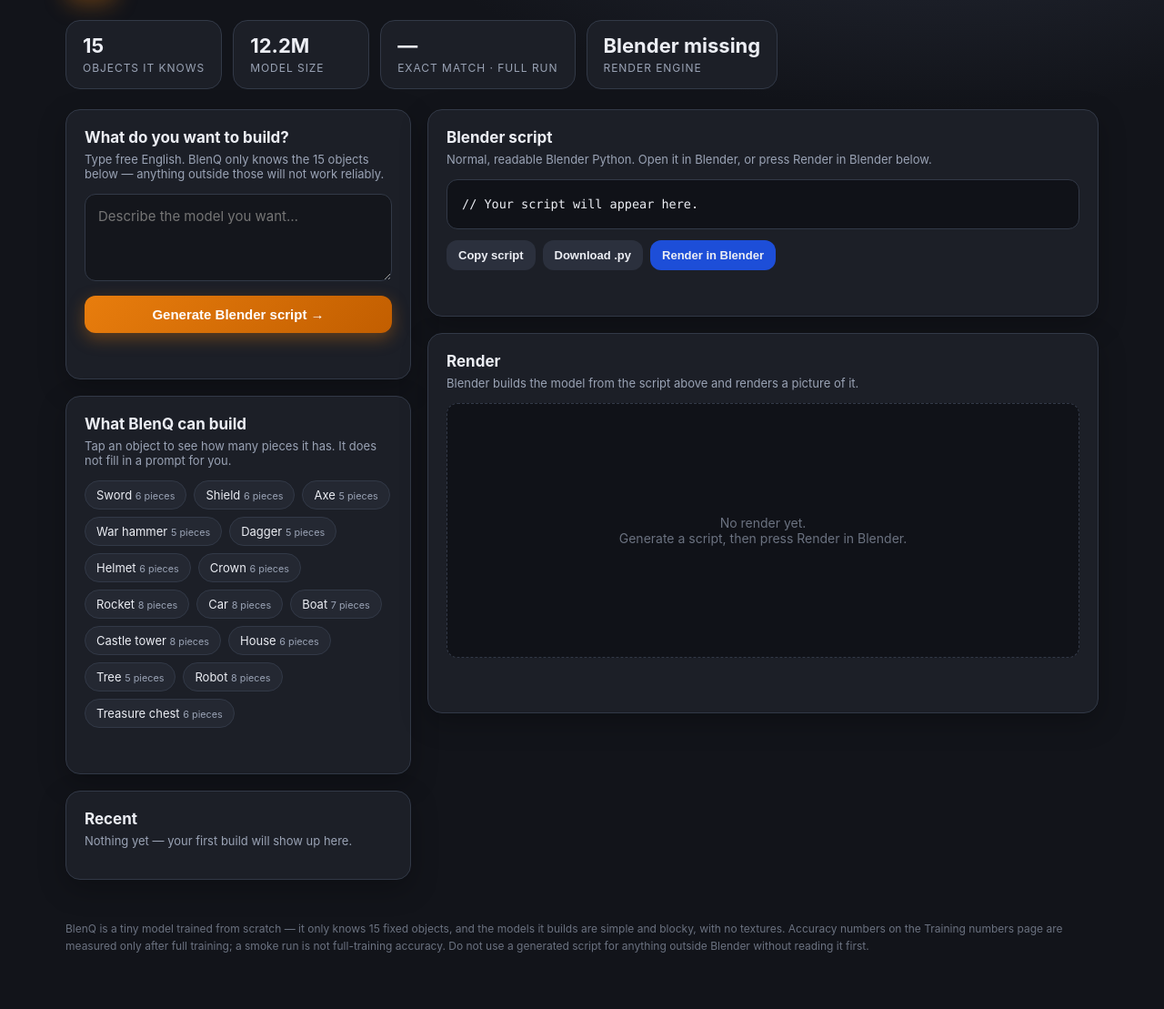
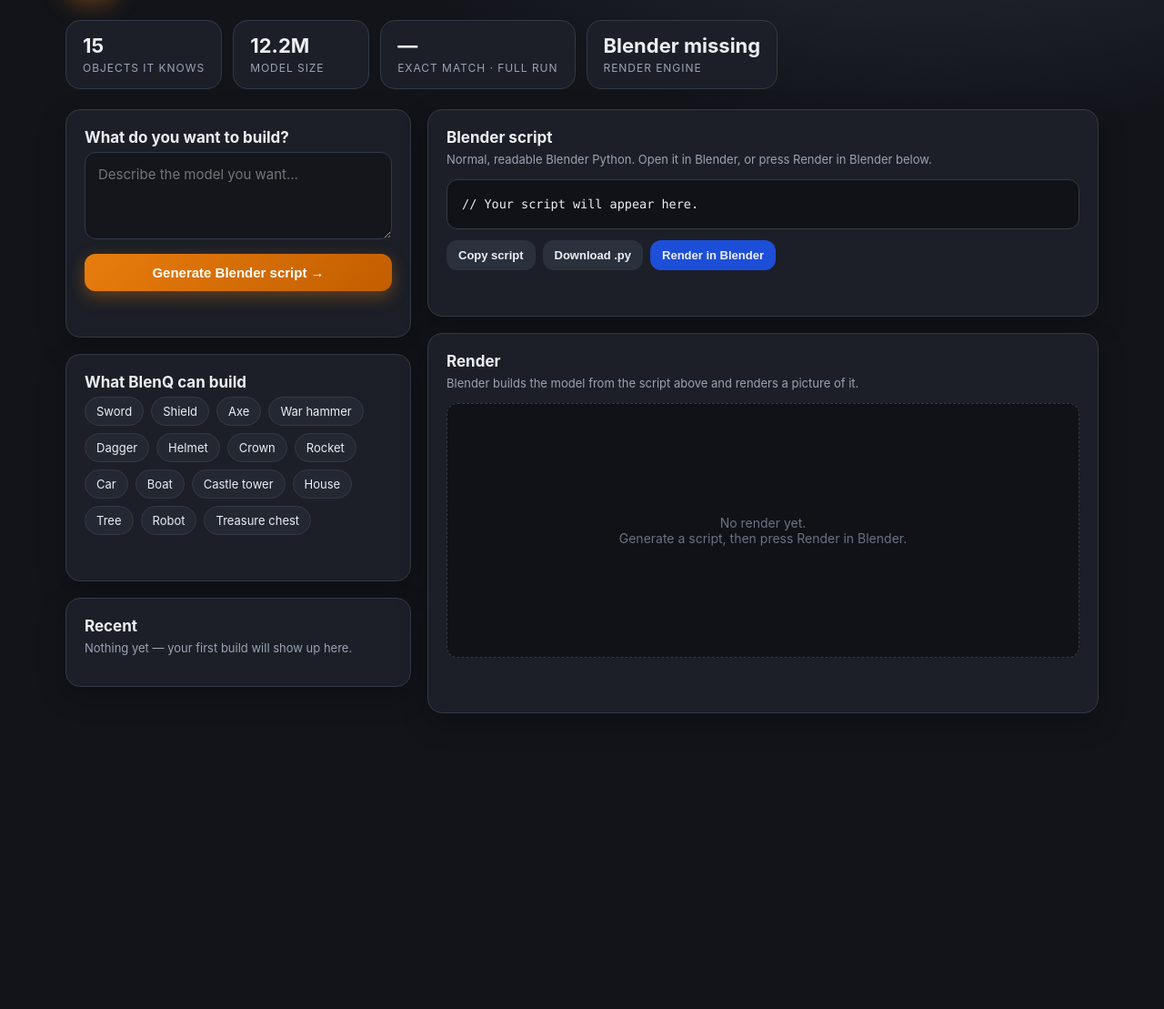
Before and after one commit to jocode21/BlenQ, a Flask app: page / in a window 1280 px wide. Shown: the part 90-1199 px from the top of the page at 91% size. After the commit the page ends 874 px from the top, so only its background shows below. Run offline with Flask 3, Linux system fonts and the light colour scheme.

Commit message:
Remove helper texts, button piece counts, and footer disclaimer from home page

```diff
--- a/templates/index.html
+++ b/templates/index.html
@@ -111,7 +111,6 @@
     <div>
       <div class="card">
         <h2>What do you want to build?</h2>
-        <p class="sub">Type free English. BlenQ only knows the 15 objects below — anything outside those will not work reliably.</p>
         <textarea id="prompt" placeholder="Describe the model you want…"></textarea>
         <button class="btn btn-primary" id="go" onclick="generate()">Generate Blender script →</button>
         <div class="status" id="status"></div>
@@ -119,10 +118,9 @@
 
       <div class="card">
         <h2>What BlenQ can build</h2>
-        <p class="sub">Tap an object to see how many pieces it has. It does not fill in a prompt for you.</p>
         <div class="objects" id="objects">
           {% for o in objects %}
-          <span class="obj" data-name="{{ o.name }}" onclick="pickObject('{{ o.name }}', {{ o.pieces }}, this)">{{ o.display }} <small>{{ o.pieces }} pieces</small></span>
+          <span class="obj" data-name="{{ o.name }}" onclick="pickObject('{{ o.name }}', {{ o.pieces }}, this)">{{ o.display }}</span>
           {% endfor %}
         </div>
         <div class="status" id="objinfo"></div>
@@ -165,12 +163,6 @@
     </div>
   </div>
 
-  <footer>
-    BlenQ is a tiny model trained from scratch — it only knows 15 fixed objects, and the models it builds are
-    simple and blocky, with no textures. Accuracy numbers on the Training numbers page are measured only after
-    full training; a smoke run is not full-training accuracy. Do not use a generated script for anything
-    outside Blender without reading it first.
-  </footer>
 </div>
 
 <script>
```
